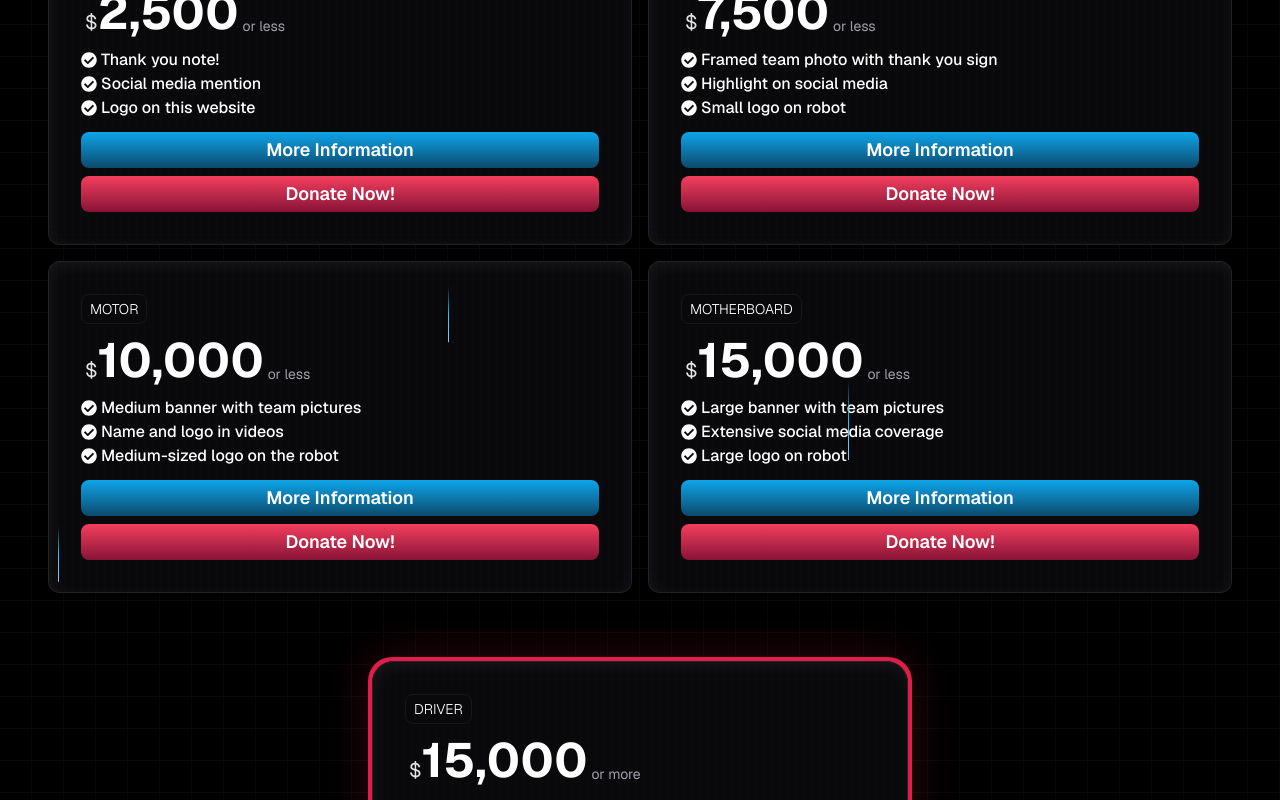
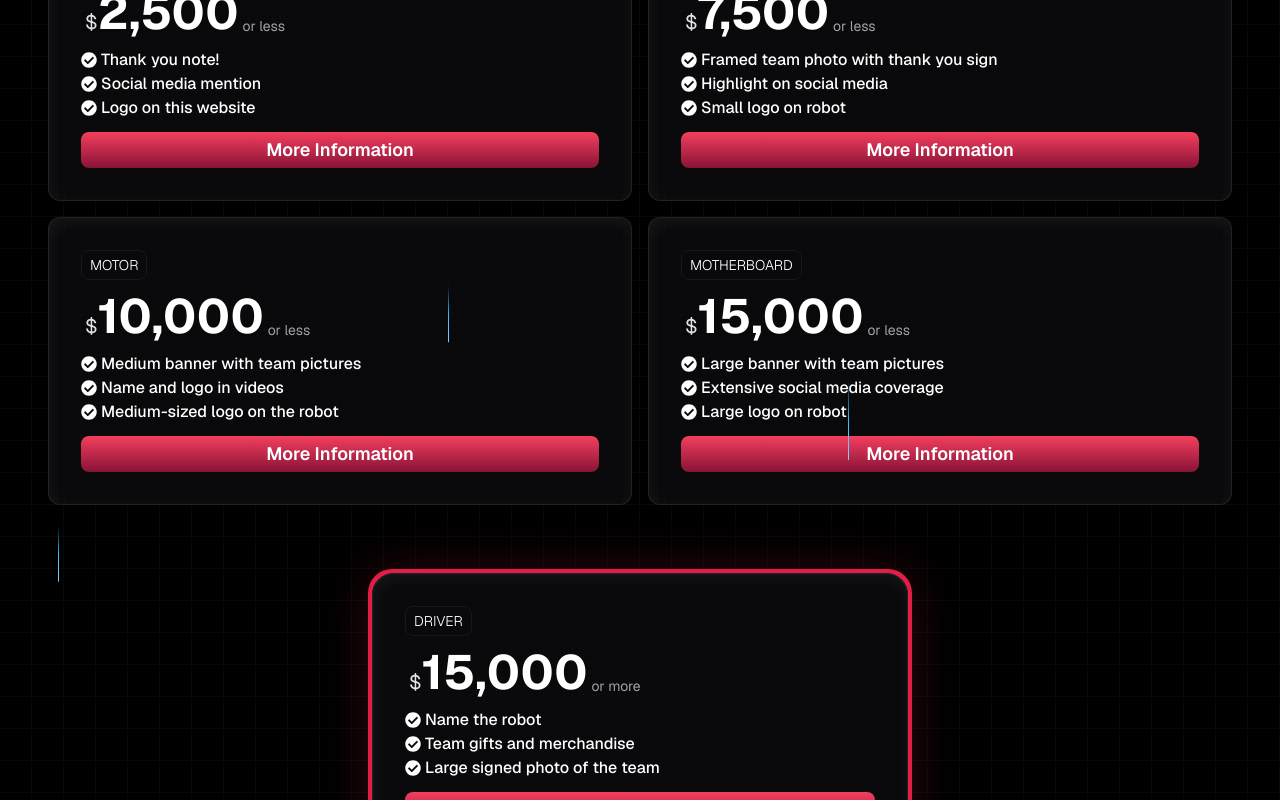
Before and after one commit to FRC8590/website, a Next.js app: page / in a window 1280 px wide. Shown: the part 6920-7720 px from the top of the page. Built offline with nearby package versions, Linux system fonts and the light colour scheme.

Commit message:
Remove the obsolete "donate" button from the sponsor tiers.

```diff
--- a/src/sections/sponsors/sponsor-card.tsx
+++ b/src/sections/sponsors/sponsor-card.tsx
@@ -13,7 +13,7 @@ export function DonateButton() {
         <a
             target="_blank"
             href={DONATE_URL}
-            className="text-center hover:opacity-50 text-lg px-8 py-1 font-semibold rounded-lg bg-gradient-to-b text-white hover:shadow-xl transition duration-200 from-rose-500 to-rose-900"
+            className="hover:opacity-50 text-lg px-8 py-1 font-semibold rounded-lg bg-gradient-to-b from-sky-500 to-sky-900 text-white hover:shadow-xl transition duration-200"
         >
             Donate Now!
         </a>
@@ -24,7 +24,6 @@ export function SponsorButton() {
     return (
         <div className="flex flex-col space-y-2">
             <PacketButton />
-            <DonateButton />
         </div>
     );
 }
@@ -38,7 +37,7 @@ export function PacketButton() {
                     "Woodson Cavbotics Sponsorship Packet.pdf"
                 );
             }}
-            className="hover:opacity-50 text-lg px-8 py-1 font-semibold rounded-lg bg-gradient-to-b from-sky-500 to-sky-900 text-white hover:shadow-xl transition duration-200"
+            className="text-center hover:opacity-50 text-lg px-8 py-1 font-semibold rounded-lg bg-gradient-to-b text-white hover:shadow-xl transition duration-200 from-rose-500 to-rose-900"
         >
             More Information
         </button>
```
